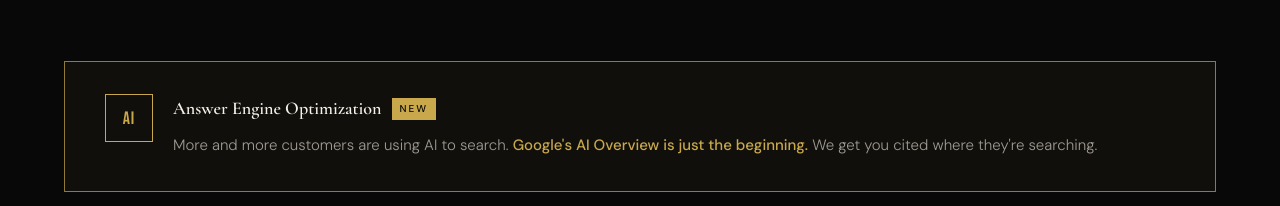
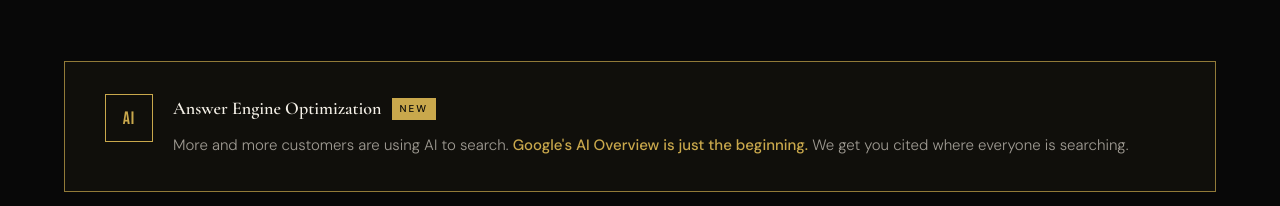
Before and after one commit to clarsol/clarion_solutions, a Next.js app: page / in a window 1280 px wide. Shown: the part 2220-2426 px from the top of the page. Built offline with nearby package versions, Linux system fonts and the light colour scheme.

Commit message:
landing page change

```diff
--- a/src/components/CapabilitiesSection.jsx
+++ b/src/components/CapabilitiesSection.jsx
@@ -141,7 +141,7 @@ export default function CapabilitiesSection() {
           >
             More and more customers are using AI to search.{" "}
             <span style={{ color: "#C9A84C", fontWeight: 500 }}>Google&apos;s AI Overview is just the beginning.</span>{" "}
-            We get you cited where they&apos;re searching.
+            We get you cited where everyone is searching.
           </p>
         </div>
       </div>
```
